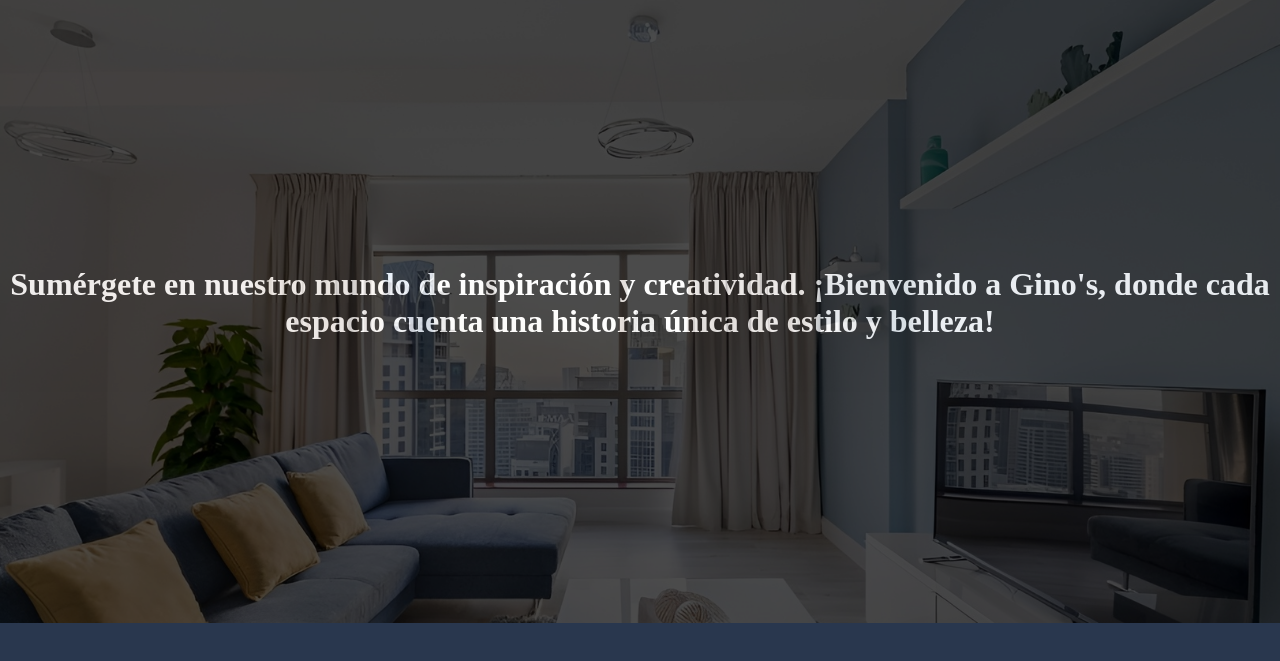
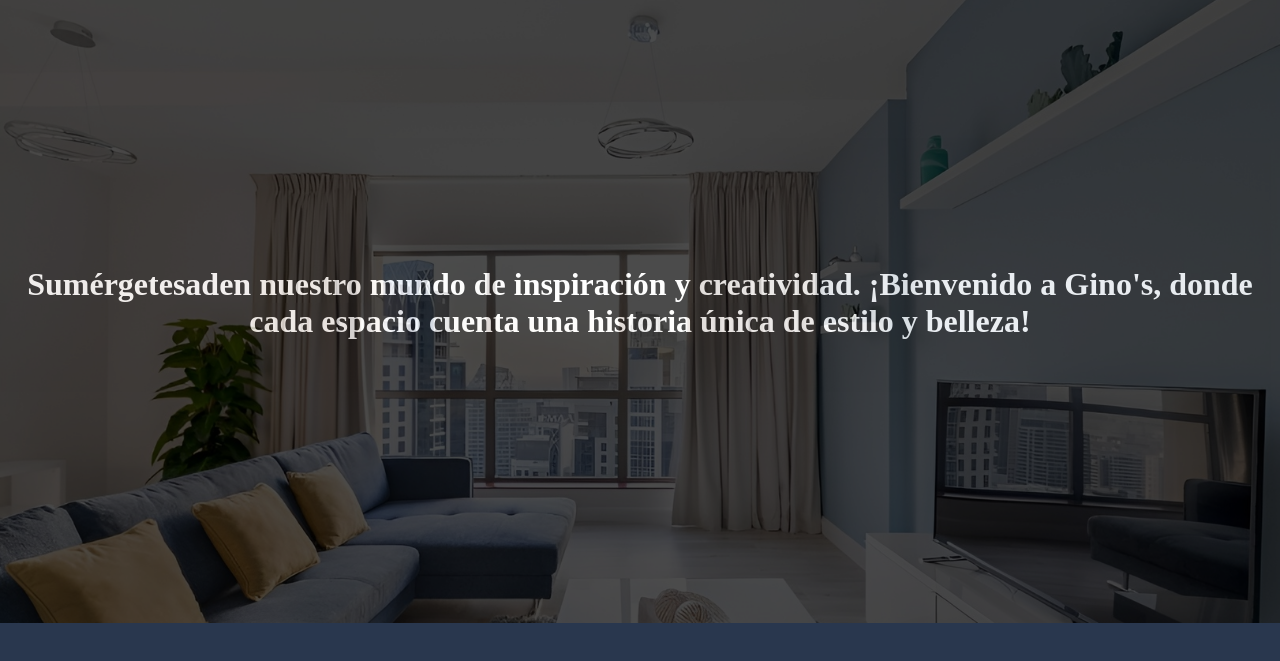
Before and after one commit to eddyacv/Proyecto_Gino, a plain HTML site: page index.html in a window 1280 px wide. Shown: the part 117-778 px from the top of the page. Drawn offline with Linux system fonts and the light colour scheme.

Commit message:
movi texto

```diff
--- a/index.html
+++ b/index.html
@@ -36,7 +36,7 @@
     <div class="subtitulo">
         <div class="contenedor">
             <div class="texto">
-                <h1>Sumérgete en nuestro mundo de inspiración y creatividad. ¡Bienvenido a Gino's, donde cada espacio cuenta una historia única de estilo y belleza!</h1>
+                <h1>Sumérgetesaden nuestro mundo de inspiración y creatividad. ¡Bienvenido a Gino's, donde cada espacio cuenta una historia única de estilo y belleza!</h1>
             </div>
 
         </div>
```
